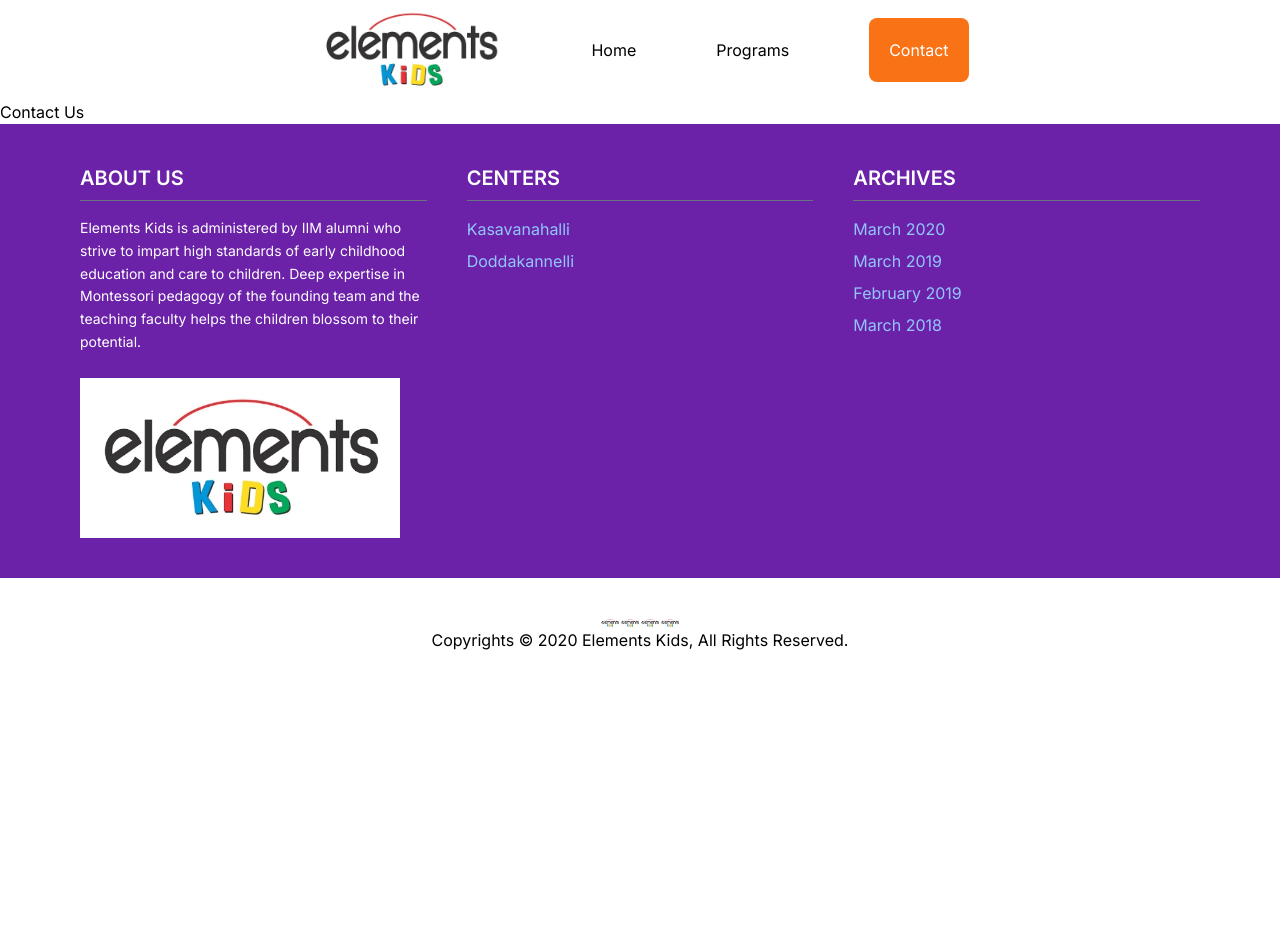
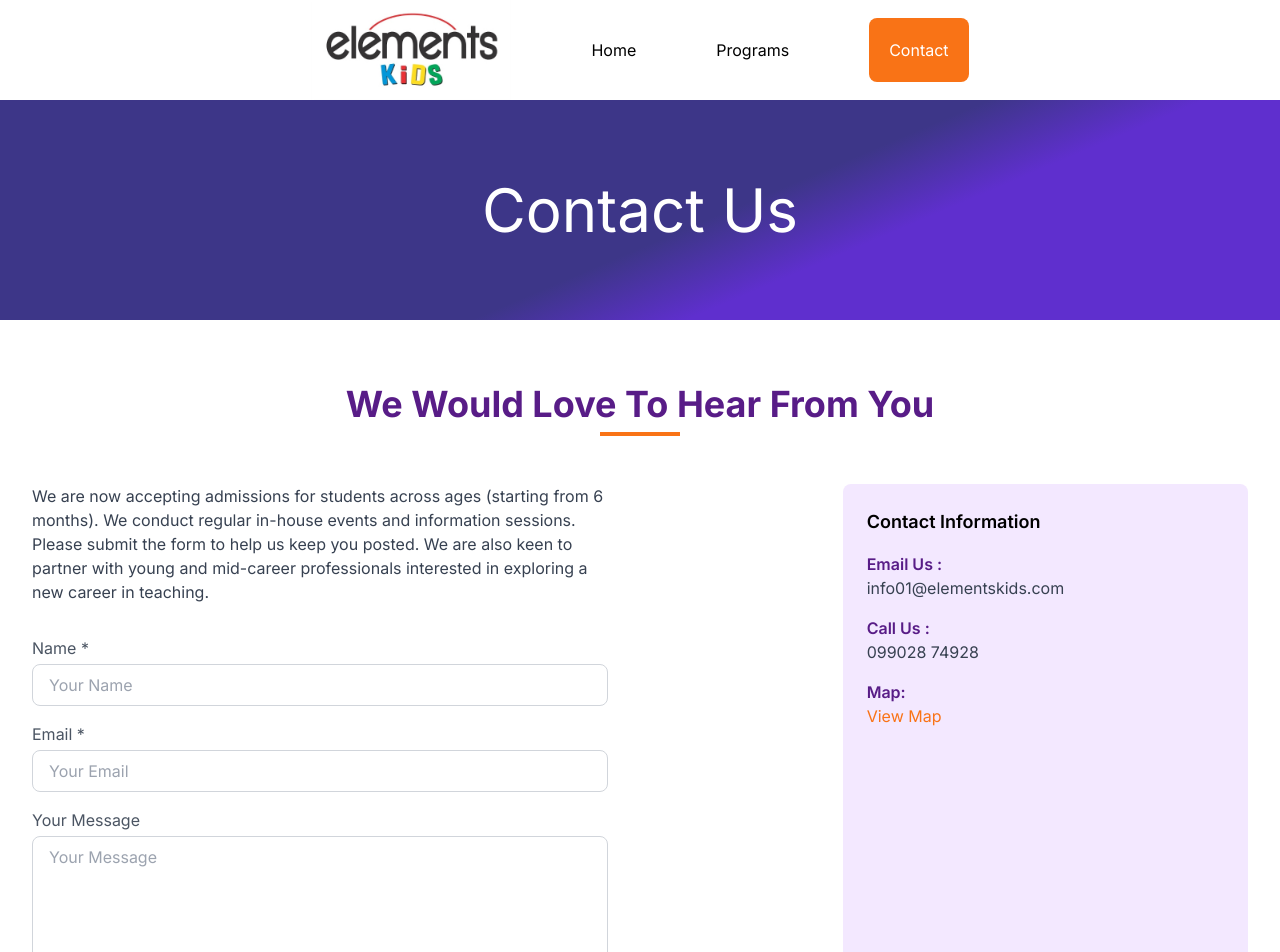
Before and after one commit to ayush362/Abhishek-sProject, a Next.js app: page /contact in a window 1280 px wide. Shown: the top 952 px of the page. Before the commit the page ends 800 px from the top, so only its background shows below. Built offline with nearby package versions, Linux system fonts and the light colour scheme.

Commit message:
Added contact page

```diff
--- a/src/app/contact/page.jsx
+++ b/src/app/contact/page.jsx
@@ -1,11 +1,140 @@
-import React from 'react'
+import React from "react";
 
 const page = () => {
-  return (
-    <div>
-      Contact Us
-    </div>
-  )
-}
+    return (
+        <>
+            {/* Contact us */}
+            <section className="bgOne py-20">
+                <p className="text-center text-6xl text-white text-bold">
+                    Contact Us
+                </p>
+            </section>
+            {/* Form */}
+            <section className="container mx-auto py-16 px-8">
+                <div className="text-center mb-12">
+                    <h2 className="text-4xl font-bold text-purple-900">
+                        We Would Love To Hear From You
+                    </h2>
+                    <div className="flex justify-center mt-2">
+                        <div className="border-t-4 border-orange-500 w-20"></div>
+                    </div>
+                </div>
 
-export default page
+                <div className="flex justify-between">
+                    {/* Left Side - Form */}
+                    <div className="w-1/2 pr-8">
+                        <p className="text-gray-700 mb-8">
+                            We are now accepting admissions for students across
+                            ages (starting from 6 months). We conduct regular
+                            in-house events and information sessions. Please
+                            submit the form to help us keep you posted. We are
+                            also keen to partner with young and mid-career
+                            professionals interested in exploring a new career
+                            in teaching.
+                        </p>
+                        <form>
+                            <div className="mb-4">
+                                <label
+                                    className="block text-gray-600"
+                                    htmlFor="name"
+                                >
+                                    Name *
+                                </label>
+                                <input
+                                    type="text"
+                                    id="name"
+                                    name="name"
+                                    className="w-full border border-gray-300 rounded-lg py-2 px-4 mt-1"
+                                    placeholder="Your Name"
+                                />
+                            </div>
+                            <div className="mb-4">
+                                <label
+                                    className="block text-gray-600"
+                                    htmlFor="email"
+                                >
+                                    Email *
+                                </label>
+                                <input
+                                    type="email"
+                                    id="email"
+                                    name="email"
+                                    className="w-full border border-gray-300 rounded-lg py-2 px-4 mt-1"
+                                    placeholder="Your Email"
+                                />
+                            </div>
+                            <div className="mb-4">
+                                <label
+                                    className="block text-gray-600"
+                                    htmlFor="message"
+                                >
+                                    Your Message
+                                </label>
+                                <textarea
+                                    id="message"
+                                    name="message"
+                                    className="w-full border border-gray-300 rounded-lg py-2 px-4 mt-1 h-32"
+                                    placeholder="Your Message"
+                                ></textarea>
+                            </div>
+                            <div className="text-right">
+                                <button
+                                    type="submit"
+                                    className="bg-orange-500 text-white font-bold py-2 px-6 rounded-lg hover:bg-orange-600"
+                                >
+                                    SUBMIT
+                                </button>
+                            </div>
+                        </form>
+                    </div>
+
+                    {/* Right Side - Contact Information */}
+                    <div className="w-1/3 bg-purple-100 p-6 rounded-lg">
+                        <h3 className="text-lg font-semibold mb-4">
+                            Contact Information
+                        </h3>
+                        <div className="mb-4">
+                            <h4 className="text-purple-900 font-semibold">
+                                Email Us :
+                            </h4>
+                            <p className="text-gray-700">
+                                info01@elementskids.com
+                            </p>
+                        </div>
+                        <div className="mb-4">
+                            <h4 className="text-purple-900 font-semibold">
+                                Call Us :
+                            </h4>
+                            <p className="text-gray-700">099028 74928</p>
+                        </div>
+                        <div>
+                            <h4 className="text-purple-900 font-semibold">
+                                Map:
+                            </h4>
+                            <a
+                                href="#"
+                                className="text-orange-500 hover:underline"
+                            >
+                                View Map
+                            </a>
+                        </div>
+                    </div>
+                </div>
+            </section>
+
+            <section className="container mx-auto flex justify-center items-center py-20">
+                <iframe
+                    src="https://www.google.com/maps/embed?pb=!1m18!1m12!1m3!1d124367.10064066313!2d77.51924425928952!3d13.069251869694387!2m3!1f0!2f0!3f0!3m2!1i1024!2i768!4f13.1!3m3!1m2!1s0x3bae21be4ad63a55%3A0x1008adb771c3d236!2sPresidency%20University!5e0!3m2!1sen!2sin!4v1722603747107!5m2!1sen!2sin"
+                    width="1200"
+                    height="450"
+                    // style="border:0;"
+                    allowfullscreen=""
+                    loading="lazy"
+                    referrerpolicy="no-referrer-when-downgrade"
+                ></iframe>
+            </section>
+        </>
+    );
+};
+
+export default page;
```
